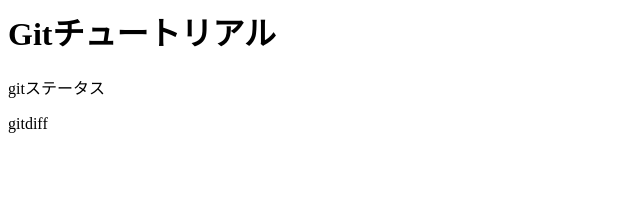
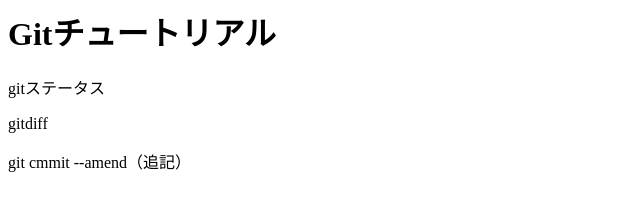
Before and after one commit to shotaro-kinoshita/git_tutorial, a plain HTML site: page index.html in a window 1280 px wide. Shown: the whole page, without its empty margins (0-640 px from the left). Drawn offline with Linux system fonts and the light colour scheme.

Commit message:
git committed --amendを追記

```diff
--- a/index.html
+++ b/index.html
@@ -1,3 +1,4 @@
 <h1>Gitチュートリアル</h1>
 <p>gitステータス</p>
 <p>gitdiff</p>
+<p>git cmmit --amend（追記）</p>
```
Also changed, not shown: 1 other file.
